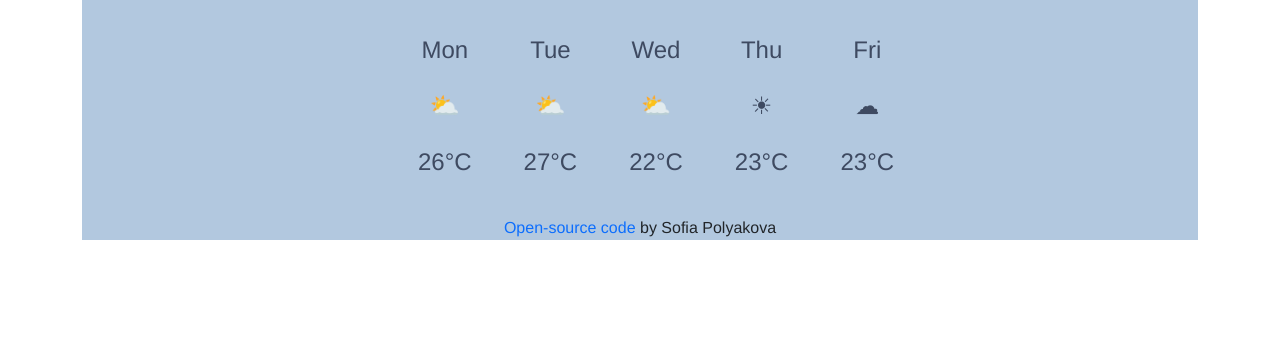
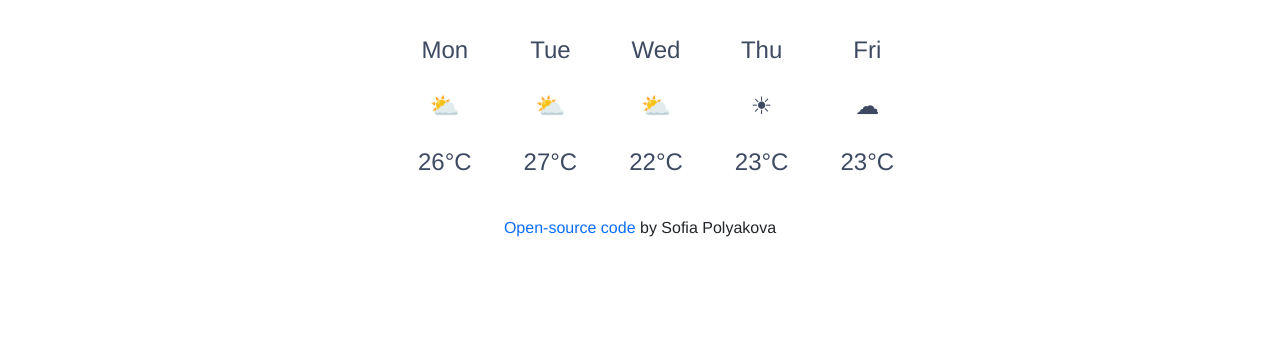
Before and after one commit to sonyapolya/van-weather-app, a plain HTML site: page index.html in a window 1280 px wide. Shown: the part 440-800 px from the top of the page. Drawn offline with nearby package versions, Linux system fonts and the light colour scheme.

Commit message:
Remove color

```diff
--- a/src/style.css
+++ b/src/style.css
@@ -1,6 +1,5 @@
 .weather-app {
   font-family: Cerebri Sans, Helvetica, Arial, sans-serif;
-  background-color: #B2C8DF;
 }
 
   .entcity {
```
